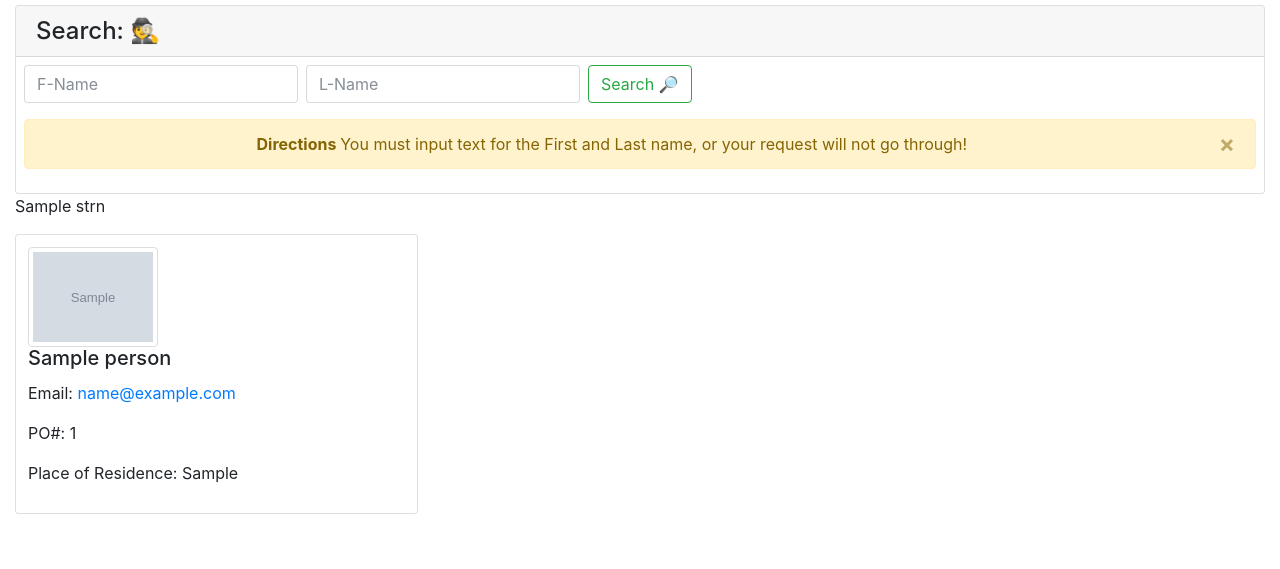
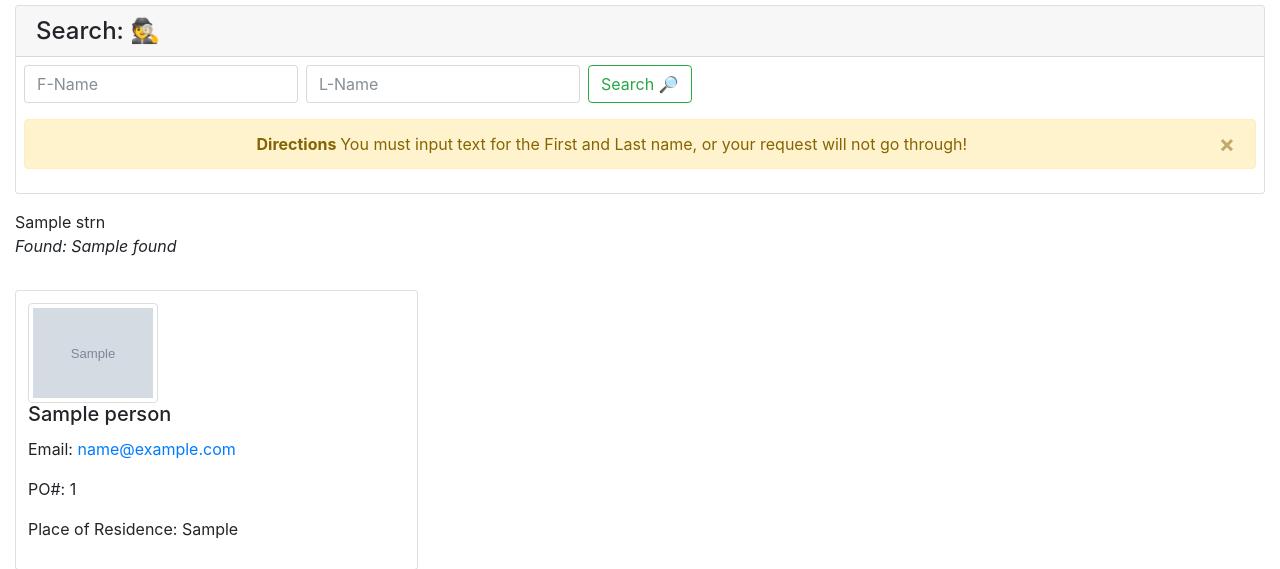
Before and after one commit to gruntygap/MyBuDirectory, a Flask app: template app/templates/cards.html in a window 1280 px wide. Shown: the part 133-702 px from the top of the page. Run offline with Flask 2, Linux system fonts and the light colour scheme; the template is opened without the code that fills it: most values are stand-ins (such as "Sample title", 1, 10 or a date in 2020); grey boxes marked "Sample" are stand-in pictures; some libraries are stand-ins or nearby versions.

Commit message:
Added Found Counter

```diff
--- a/app/__init__.py
+++ b/app/__init__.py
@@ -98,4 +98,5 @@ def parse_directory_html(f_name, l_name):
                     person = Person(info_name, info_email, photo_link, info_po, info_place)
                     # add person to the array
                     people.append(person)
-    return render_template('cards.html', people=people, strn=strn)
+    found = people.__len__()
+    return render_template('cards.html', people=people, strn=strn, found=found)
--- a/app/templates/cards.html
+++ b/app/templates/cards.html
@@ -9,7 +9,9 @@
             padding: 0.75rem;
         }
     </style>
+    <!-- Line below used to send back messages for error -->
     {{ strn | safe }}
+    <p><i>Found: {{ found }}</i></p>
     <div class="content">
         <div class="card-columns">
             {% for person in people %}
--- a/app/templates/direct.html
+++ b/app/templates/direct.html
@@ -1,6 +1,6 @@
 {% extends "base.html" %}
 {% block content %}
-    <div class="card">
+    <div class="card" style="margin: 0 0 1rem 0;">
         <h4 class="card-header">Search: 🕵</h4>
         <div class="card-block" style="padding: .5rem;">
             <form class="form-inline my-2 my-lg-0" id="mainForm">
```
Also changed, not shown: 1 other file.
